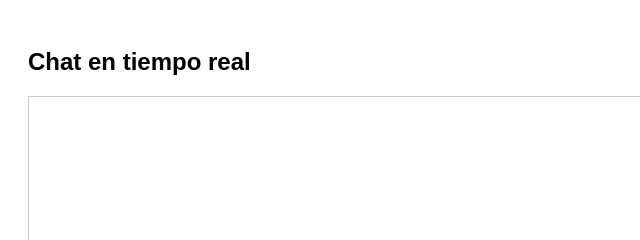
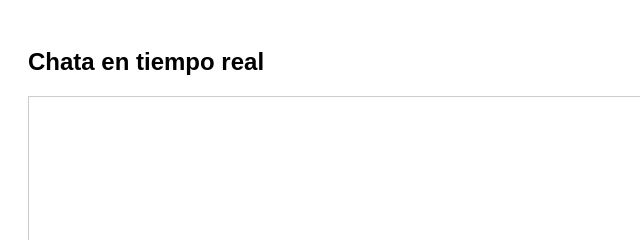
Before and after one commit to teoriamiu/Node, a website: page index.html in a window 1280 px wide. Shown: the top 240 px of the page, 0-640 px from the left. Drawn offline with Linux system fonts and the light colour scheme.

Commit message:
update index.html

```diff
--- a/index.html
+++ b/index.html
@@ -12,7 +12,7 @@
 </head>
 <body>
 
-<h2>Chat en tiempo real</h2>
+<h2>Chata en tiempo real</h2>
 
 <div id="mensajes"></div>
 
```
